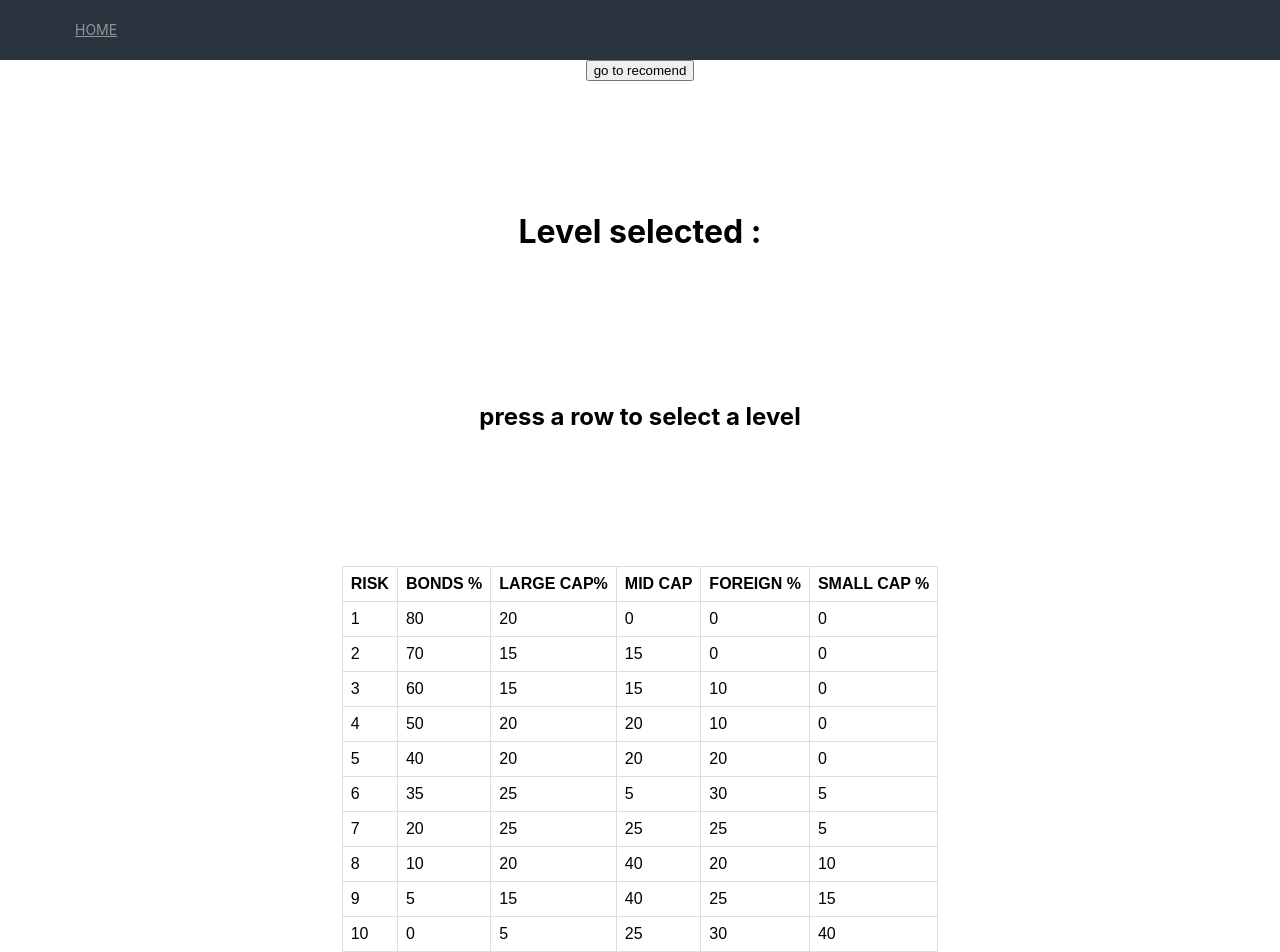
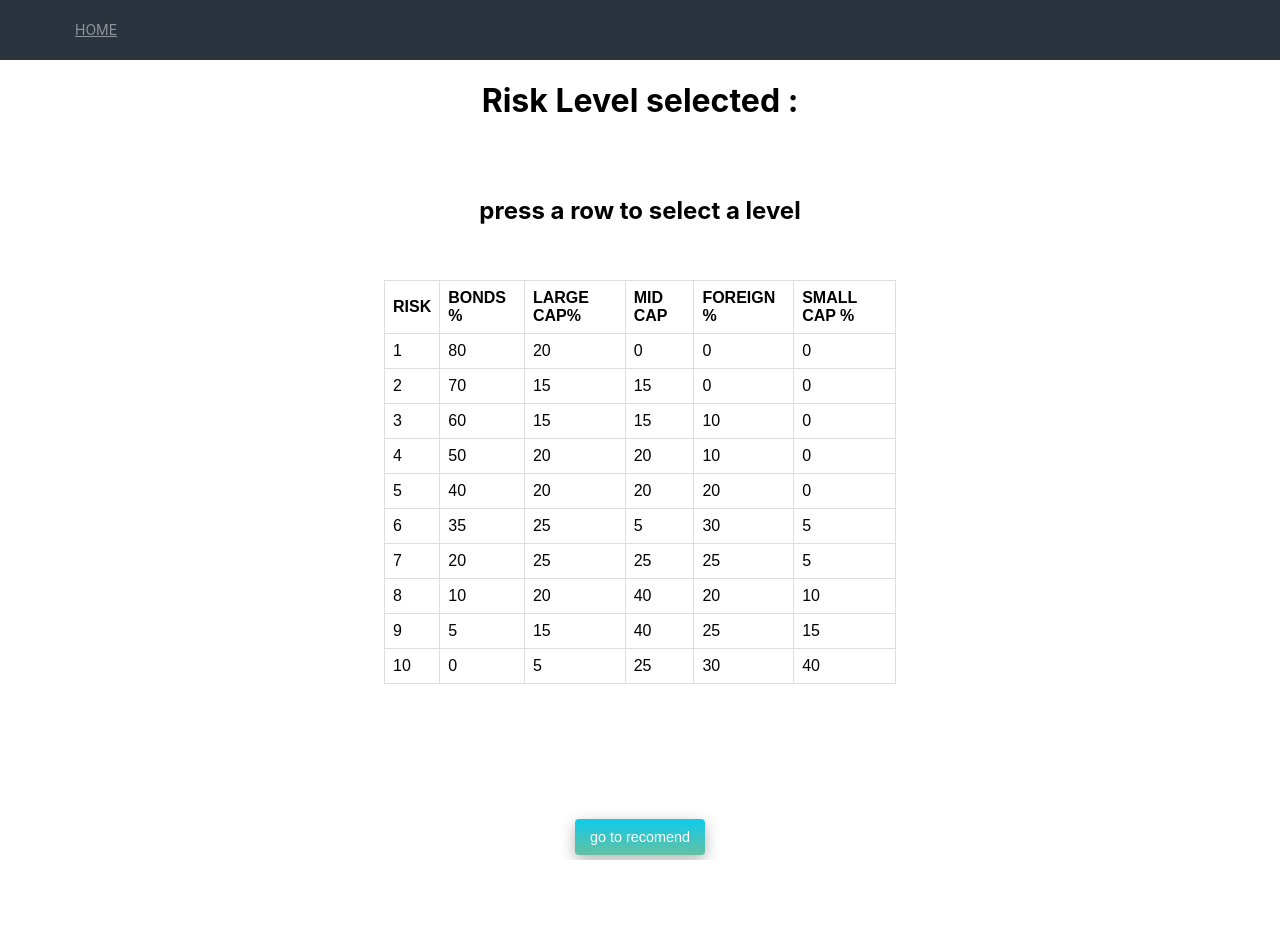
Before and after one commit to Javierms17/reactChallenge, a React (Create React App) app in the folder app/: page / in a window 1280 px wide. Shown: the top 952 px of the page. After the commit the page ends 860 px from the top, so only its background shows below. Built offline with nearby package versions, Linux system fonts and the light colour scheme.

Commit message:
button style

```diff
--- a/app/src/App.css
+++ b/app/src/App.css
@@ -4,29 +4,41 @@
   text-align: center;
   align-items: center;
   justify-content: space-between;
-  height: 1000px;
+  height: 800px;
   width: 100%;
 }
 .dashboard{
   display: flex;
-  position: relative;
+  justify-content: space-between;
   height: 500px;
+  width: 40%;
+
 }
 
-.button {
-	background-color: #fafafa;
-	border: 0;
-	border-radius: 5px;
-	box-shadow: 0 4px 0 0 #83b4e3;
-	display: inline-block;
-	font-size: 1.5em;
-	outline: 0;
-  margin: 3px;
-	padding: 0.5em 1em;
-	text-align: center;
-	transition: transform, box-shadow 0.2s ease-in-out;
 
+
+
+
+.button1 {
+  background-image: linear-gradient(#0dccea, #65c0a2);
+  border: 0;
+  border-radius: 4px;
+  box-shadow: rgba(0, 0, 0, .3) 0 5px 15px;
+  box-sizing: border-box;
+  color: #fff;
+  cursor: pointer;
+  font-family: Montserrat,sans-serif;
+  font-size: .9em;
+  margin: 5px;
+  padding: 10px 15px;
+  text-align: center;
+  user-select: none;
+  -webkit-user-select: none;
+  touch-action: manipulation;
 }
+
+
+
 .button:hover{
   background-color: #91bfeb ;
 }
@@ -35,8 +47,7 @@
 }
 
 .divTable{
-  margin-top: 1%;
-  margin-bottom: 1%;
+
 }
 
 @media (prefers-reduced-motion: no-preference) {
--- a/app/src/components/Chart/Chart.css
+++ b/app/src/components/Chart/Chart.css
@@ -1,5 +1,4 @@
 .chart{
-    display: inline-block;
-    width: 68%;
-    position: absolute;
+
+   width: 400px;
 }
--- a/app/src/components/Table/Table.css
+++ b/app/src/components/Table/Table.css
@@ -1,6 +1,5 @@
 .active {
     background-color: #65c0a2 ;
-
   }
 
   .tr1{
--- a/app/src/pages/HomePage.js
+++ b/app/src/pages/HomePage.js
@@ -15,8 +15,8 @@ import {useSelector} from 'react-redux';
   return (
 
     <div className="App">
-    <button onClick={handleClick}> go to recomend</button>
-    <h1> Level selected :{ level!= 0? level:""}</h1>
+
+    <h1> Risk Level selected :{ level!= 0? level:""}</h1>
     <h2>press a row to select a level </h2>
   <div className='dashboard'>
   <div className="divTable">
@@ -29,10 +29,8 @@ import {useSelector} from 'react-redux';
   </div>
    :"" }
   </div>
-
+  <button className='button1' onClick={handleClick}> go to recomend</button>
   </div>
-
-
 
 
   )
```
